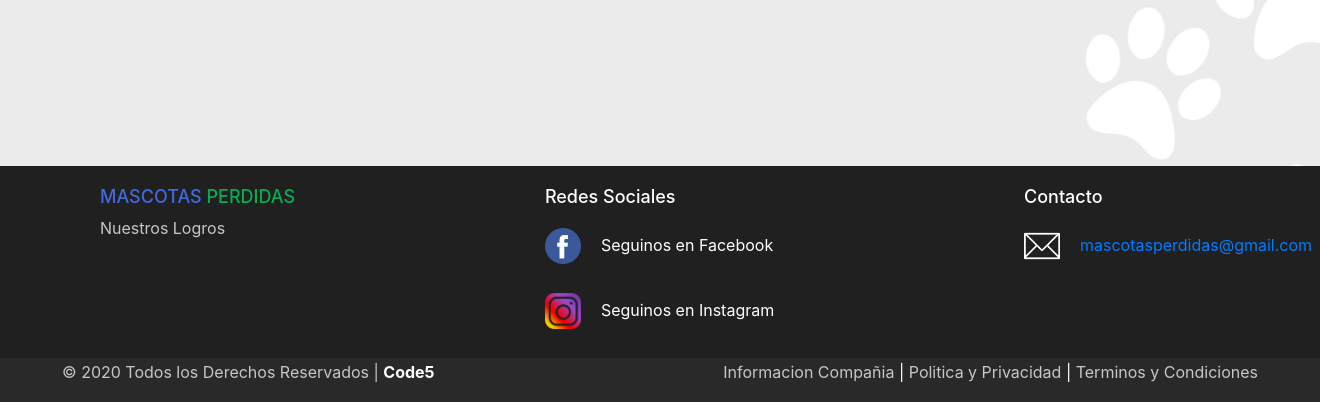
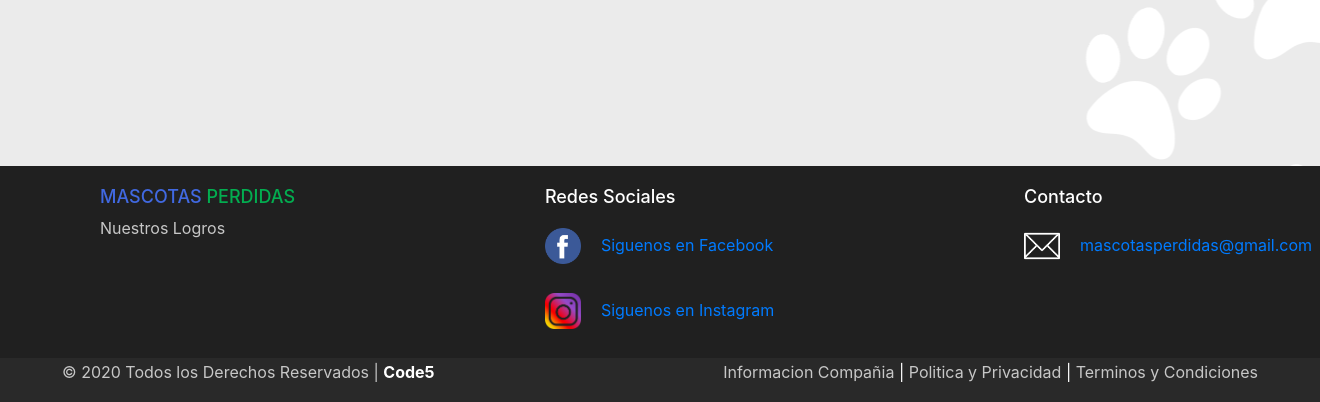
Before and after one commit to Shadowpride/Mascotas-Perdidas.uy, a Django app: page / in a window 1320 px wide. Shown: the part 1697-2099 px from the top of the page. Run offline with Django 3.2, Linux system fonts and the light colour scheme; data comes from the database, SQL or seed files in the repository; parts of the project's set-up code (start-up, migrations or seed data) failed here and were passed over; some libraries are stand-ins or nearby versions.

Commit message:
Instagram/facebook

```diff
--- a/Mascotasperdidas/Mascotasperdidas/templates/base.html
+++ b/Mascotasperdidas/Mascotasperdidas/templates/base.html
@@ -85,12 +85,12 @@
 
                      <div class="contacto_redsocial">
                         <img src="{% static 'img/facebook.png' %}" height="36px">
-                        <p>Seguinos en Facebook</p>
+                        <p><a href="https://www.facebook.com" target="_blank" onclick="myJsFunc();">Siguenos en Facebook</a></p>
                      </div>
 
                      <div class="contacto_redsocial">
                         <img src="{% static 'img/instagram.png' %}" height="36px">
-                        <p>Seguinos en Instagram</p>
+                        <p><a href="https://www.instagram.com" target="_blank" onclick="myJsFunc();">Siguenos en Instagram</a></p>
                      </div>
 
                  </div>
```
